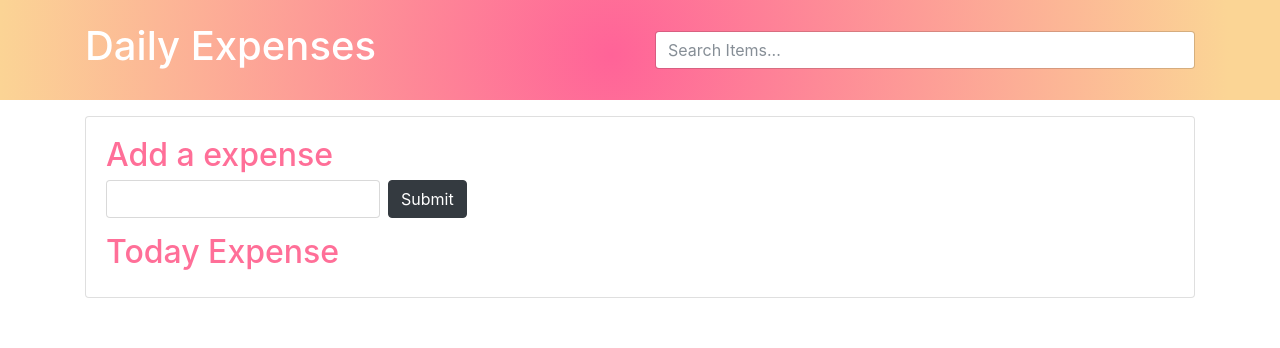
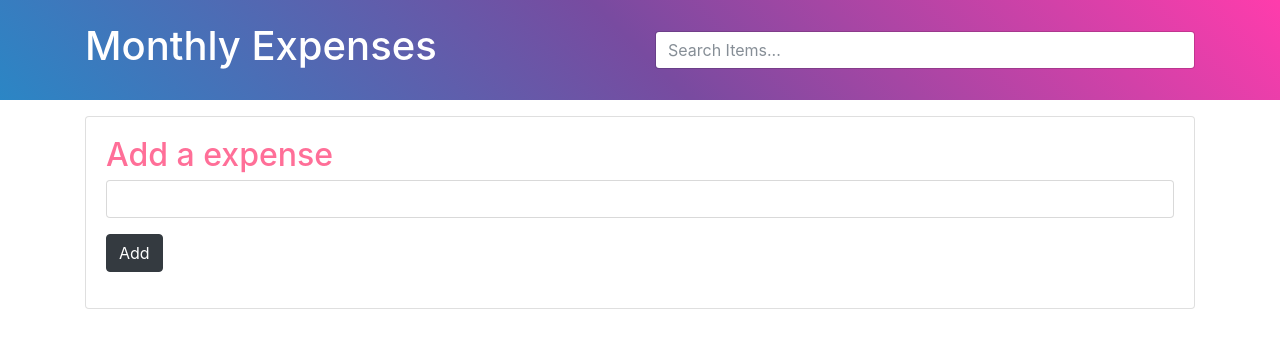
Before and after one commit to AnbarasanJ24/DOM-Manupulation, a plain HTML site: page index.html in a window 1280 px wide. Drawn offline with nearby package versions, Linux system fonts and the light colour scheme.

Commit message:
Final modification

```diff
--- a/index.html
+++ b/index.html
@@ -16,7 +16,7 @@
         <div class="container">
             <div class="row">
                 <div class="col-md-6">
-                    <h1 id="header-title">Daily Expenses</span></h1>
+                    <h1 id="header-title">Monthly Expenses</span></h1>
                 </div>
                 <div class="col-md-6 align-self-center">
                     <input type="text" class="form-control" id="filter" placeholder="Search Items...">
@@ -27,11 +27,10 @@
     <div class="container">
         <div id="main" class="card card-body">
             <h2 class="title">Add a expense</h2>
-            <form id="addForm" class="form-inline mb-3">
-                <input type="text" class="form-control mr-2" id="item">
-                <input type="submit" class="btn btn-dark" value="Submit">
+            <form id="addForm" class="form mb-3">
+                <input type="text" class="form-control mr-2 mb-3" id="item">
+                <input type="submit" class="btn btn-dark" value="Add">
             </form>
-            <h2 class="title">Today Expense</h2>
             <ul id="items" class="list-group">
 
             </ul>
--- a/style.css
+++ b/style.css
@@ -1,5 +1,5 @@
 #main-header {
-    background-image: radial-gradient(circle 685.3px at 47.8% 55.1%, rgba(255, 99, 152, 1) 0%, rgba(251, 213, 149, 1) 90.1%);
+    background-image: linear-gradient(225deg, #FF3CAC 0%, #784BA0 50%, #2B86C5 100%);
 }
 
 h2 {
```
